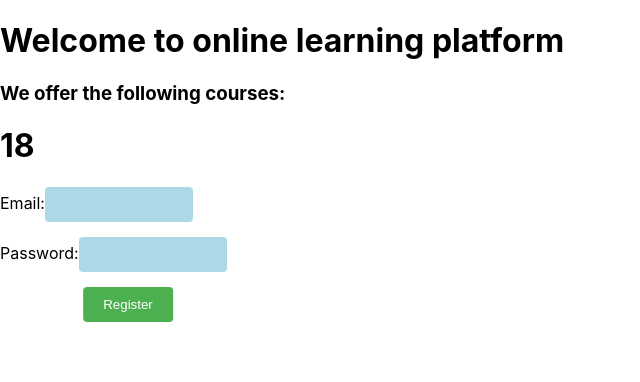
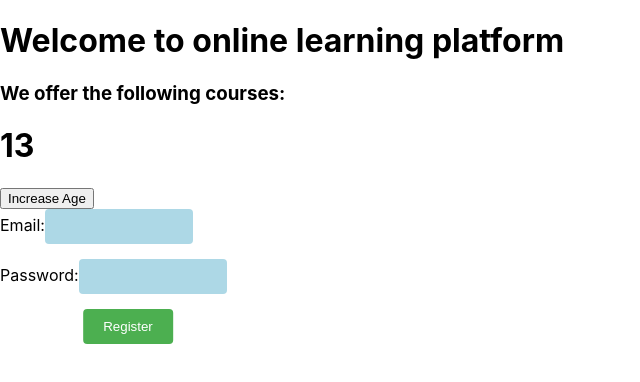
Before and after one commit to dearbhupi/reactMoyeMoye, a React (Create React App) app: page / in a window 1280 px wide. Shown: the top 382 px of the page, without its empty margins (0-640 px from the left). Built offline with nearby package versions, Linux system fonts and the light colour scheme.

Commit message:
UseEffect implimented

```diff
--- a/src/pages/Register.js
+++ b/src/pages/Register.js
@@ -1,28 +1,36 @@
-import React, { useState , useEffect} from 'react';
+import React, { useState, useEffect } from 'react';
 import './Register.css';
 
 function Register() {
-
   const [email, setEmail] = useState('');
   const [password, setPassword] = useState('');
-  const [age, setAge] = useState(0);
+  const [age, setAge] = useState(13);
 
   function handleSubmit(e) {
     e.preventDefault();
     console.log("Form submitted successfully!", { email, password, age });
   }
 
+  function increaseAge(e) {
+    e.preventDefault(); // Added parentheses here to actually call the function
+    setAge(age + 1);
+  }
+
   useEffect(() => {
-    setAge(18);
-    console.log("Component mounted");
-  }, []);
+    console.log("Age updated:", age);
+  }, [age]);
 
   return (
-    <form >
+    <form onSubmit={handleSubmit}> {/* Best practice: Put submit handler on the form */}
       <h1>{age}</h1>
+
+      {/* Changed onclick to onClick */}
+      <button onClick={increaseAge}>Increase Age</button>
+
       <div>
         <label htmlFor="email">Email:</label>
-        <input className="input-field"
+        <input
+          className="input-field"
           id="email"
           type="email"
           value={email}
@@ -31,16 +39,15 @@ function Register() {
       </div>
       <div>
         <label htmlFor="password">Password:</label>
-        <input className="input-field"
+        <input
+          className="input-field"
           id="password"
           type="password"
           value={password}
           onChange={(e) => setPassword(e.target.value)}
         />
       </div>
-      <button
-       className="button"
-       onClick={handleSubmit} type="submit">Register</button>
+      <button className="button" type="submit">Register</button>
     </form>
   );
 }
```
